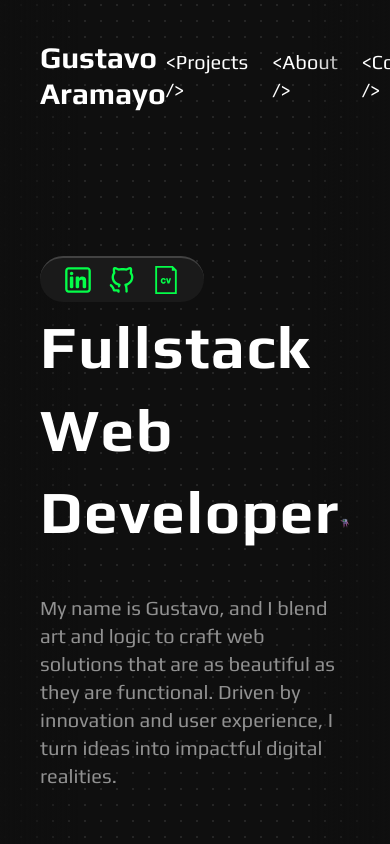
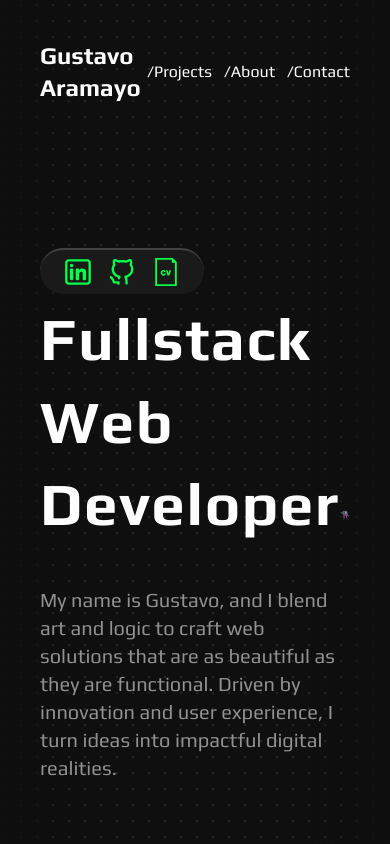
Before and after one commit to GusTiavo123/portfolio, a React (Vite) app: page / in a window 390 px wide. Shown: the top 844 px of the page. Built offline with nearby package versions, Linux system fonts and the light colour scheme.

Commit message:
Making navbar responsive

```diff
--- a/src/components/sections/Navbar.tsx
+++ b/src/components/sections/Navbar.tsx
@@ -1,16 +1,19 @@
 const Navbar = () => {
   return (
-    <nav className="flex max-w-7xl justify-between items-center mx-auto mt-2 mb-36 ">
-      <header className="text-white font-bold text-3xl z-10">Gustavo Aramayo</header>
-      <ul className="flex">
-        <li className="text-white text-xl mr-6 cursor-pointer transform hover:-translate-y-1 hover:text-gray-300 transition duration-400">
-          <a href="#projects">{"<Projects />"}</a>
+    <nav className="flex md:max-w-7xl max-w-5xl justify-between items-center mx-auto mt-2 mb-36 z-10">
+      <header className="text-white font-bold z-10 md:text-3xl text-2xl">Gustavo Aramayo</header>
+      <ul className="flex md:text-xl text-white">
+        <li className="md:mr-6 mr-3 cursor-pointer transform hover:-translate-y-1 hover:text-gray-300 transition duration-300">
+          <a href="#projects" className="sm:inline hidden">{"<Projects />"}</a>
+          <a href="#projects" className="sm:hidden">/Projects</a>
         </li>
-        <li className="text-white text-xl cursor-pointer transform hover:-translate-y-1 hover:text-gray-300 transition duration-400">
-          <a href="#about">{"<About />"}</a>
+        <li className="cursor-pointer transform hover:-translate-y-1 hover:text-gray-300 transition duration-300 z-10">
+          <a href="#about" className="sm:inline hidden">{"<About />"}</a>
+          <a href="#about" className="sm:hidden">/About</a>
         </li>
-        <li className="text-white text-xl ml-6 cursor-pointer transform hover:-translate-y-1 hover:text-gray-300 transition duration-400 z-10">
-          <a href="#contact">{"<Contact />"}</a>
+        <li className="md:ml-6 ml-3 cursor-pointer transform hover:-translate-y-1 hover:text-gray-300 transition duration-300 z-10">
+          <a href="#contact" className="sm:inline hidden">{"<Contact />"}</a>
+          <a href="#contact" className="sm:hidden">/Contact</a>
         </li>
       </ul>
     </nav>
```
